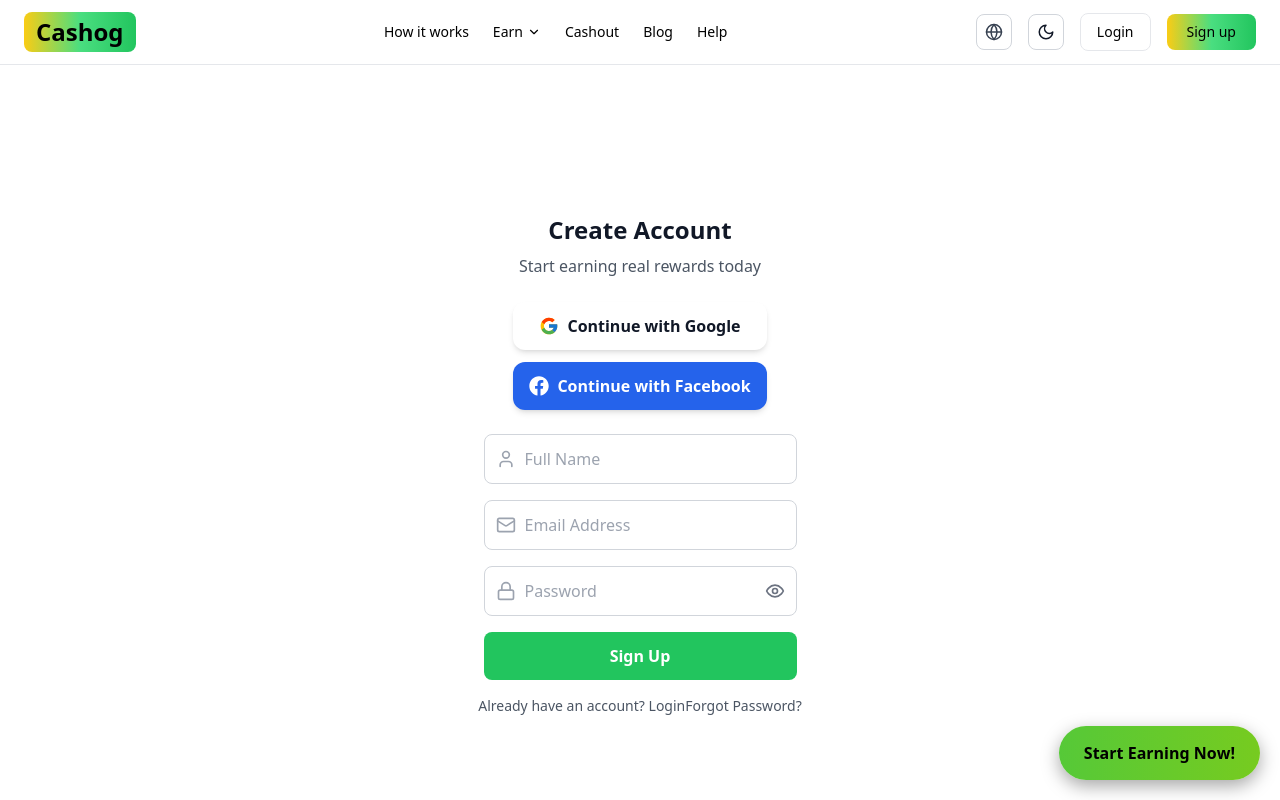
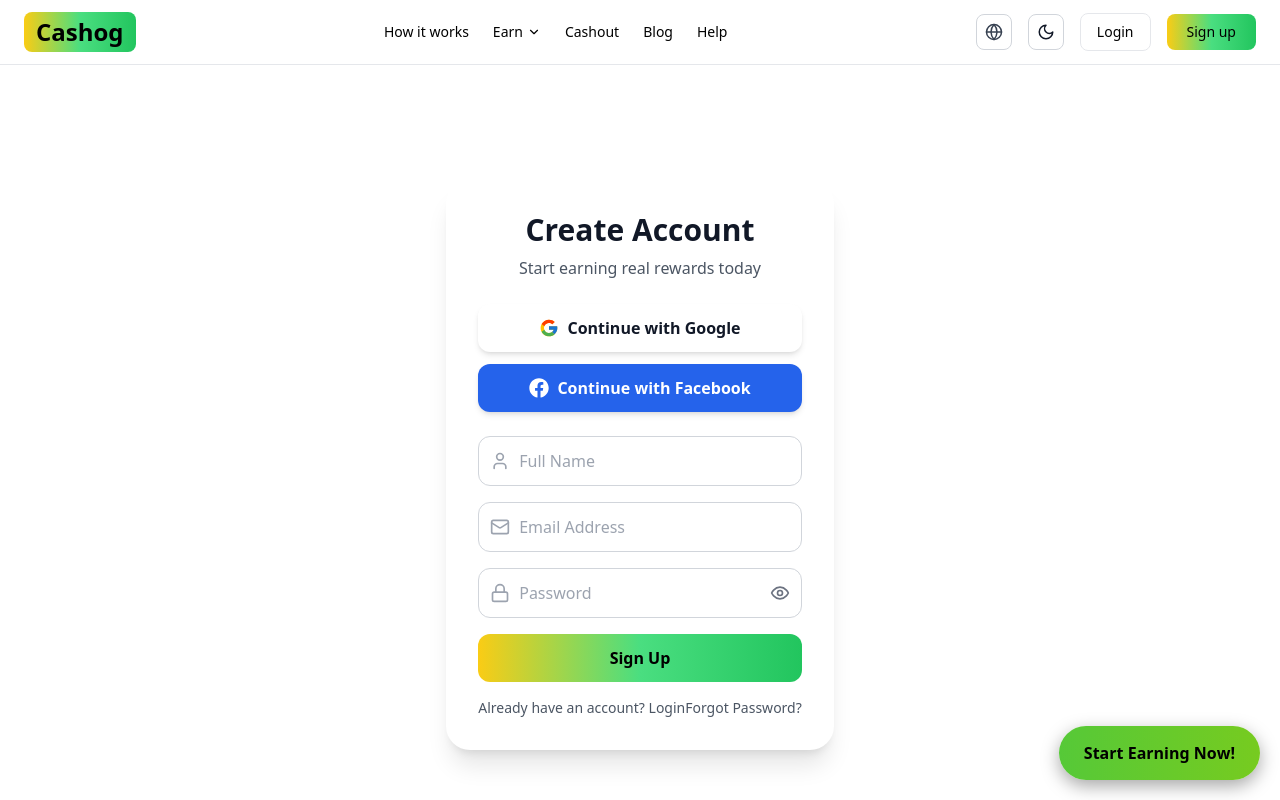
Before and after one commit to tool63/cashin, a Next.js app: page /signup in a window 1280 px wide. Shown: the top 800 px of the page. Built offline with nearby package versions, Linux system fonts and the light colour scheme.

Commit message:
Update page.tsx

```diff
--- a/app/(auth)/signup/page.tsx
+++ b/app/(auth)/signup/page.tsx
@@ -34,12 +34,14 @@ export default function SignupPage() {
       />
 
       <AuthLayout>
+        {/* Centered card */}
+        <div className="w-full max-w-md bg-white dark:bg-[#1A1F2B] rounded-3xl shadow-xl p-6 sm:p-8 mx-auto">
           {/* Header */}
           <div className="text-center mb-6">
-          <h1 className="text-2xl font-bold text-gray-900 dark:text-white">
+            <h1 className="text-2xl sm:text-3xl font-bold text-gray-900 dark:text-white">
               Create Account
             </h1>
-          <p className="text-gray-600 dark:text-gray-400 mt-2">
+            <p className="text-gray-600 dark:text-gray-400 mt-2 text-sm sm:text-base">
               Start earning real rewards today
             </p>
           </div>
@@ -59,7 +61,7 @@ export default function SignupPage() {
                 value={form.name}
                 onChange={handleChange}
                 required
-              className="w-full pl-10 p-3 rounded-lg border border-gray-300 dark:border-gray-700 focus:ring-2 focus:ring-green-400 outline-none bg-white dark:bg-gray-700 text-gray-900 dark:text-white"
+                className="w-full pl-10 p-3 rounded-xl border border-gray-300 dark:border-gray-700 focus:ring-2 focus:ring-green-400 outline-none bg-white dark:bg-[#0B0E1A] text-gray-900 dark:text-white"
               />
             </div>
 
@@ -73,7 +75,7 @@ export default function SignupPage() {
                 value={form.email}
                 onChange={handleChange}
                 required
-              className="w-full pl-10 p-3 rounded-lg border border-gray-300 dark:border-gray-700 focus:ring-2 focus:ring-green-400 outline-none bg-white dark:bg-gray-700 text-gray-900 dark:text-white"
+                className="w-full pl-10 p-3 rounded-xl border border-gray-300 dark:border-gray-700 focus:ring-2 focus:ring-green-400 outline-none bg-white dark:bg-[#0B0E1A] text-gray-900 dark:text-white"
               />
             </div>
 
@@ -87,7 +89,7 @@ export default function SignupPage() {
                 value={form.password}
                 onChange={handleChange}
                 required
-              className="w-full pl-10 pr-10 p-3 rounded-lg border border-gray-300 dark:border-gray-700 focus:ring-2 focus:ring-green-400 outline-none bg-white dark:bg-gray-700 text-gray-900 dark:text-white"
+                className="w-full pl-10 pr-10 p-3 rounded-xl border border-gray-300 dark:border-gray-700 focus:ring-2 focus:ring-green-400 outline-none bg-white dark:bg-[#0B0E1A] text-gray-900 dark:text-white"
               />
               <button
                 type="button"
@@ -101,21 +103,22 @@ export default function SignupPage() {
             {/* Submit */}
             <button
               type="submit"
-            className="bg-green-500 hover:bg-green-600 text-white py-3 rounded-lg font-semibold transition"
+              className="bg-gradient-to-r from-yellow-400 via-green-400 to-green-500 text-black py-3 rounded-xl font-bold transition hover:scale-105"
             >
               Sign Up
             </button>
           </form>
 
           {/* Links */}
-        <div className="flex justify-between mt-4 text-sm text-gray-600 dark:text-gray-400">
-          <Link href="/login" className="hover:underline">
+          <div className="flex flex-col sm:flex-row justify-between mt-4 text-sm text-gray-600 dark:text-gray-400">
+            <Link href="/login" className="hover:underline mb-2 sm:mb-0">
               Already have an account? Login
             </Link>
             <Link href="/reset" className="hover:underline">
               Forgot Password?
             </Link>
           </div>
+        </div>
       </AuthLayout>
     </>
   );
```
Lines whose indentation alone changed are shown as unchanged.
